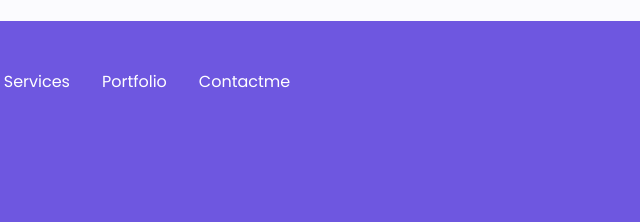
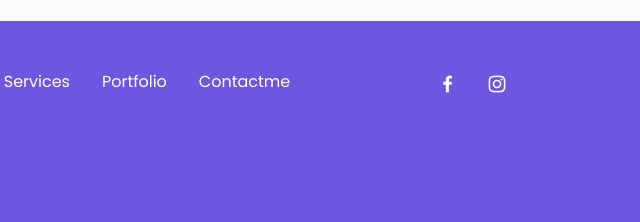
Before and after one commit to BorisCaiza/MyPortfolio, a plain HTML site: page videojuegos.html in a window 1280 px wide. Shown: the part 1196-1418 px from the top of the page, 493-1133 px from the left. Drawn offline with nearby package versions, Linux system fonts and the light colour scheme.

Commit message:
Update videojuegos.html

```diff
--- a/videojuegos.html
+++ b/videojuegos.html
@@ -5,11 +5,12 @@
     <meta http-equiv="X-UA-Compatible" content="IE=edge">
     <meta name="viewport" content="width=device-width, initial-scale=1.0">
     <title>Boris Caiza</title>
-     <!--==================== SWIPER CSS ====================-->
-     <link rel="stylesheet" href="assets/css/swiper-bundle.min.css">
+         <link rel="stylesheet" href="https://unicons.iconscout.com/release/v4.0.0/css/line.css">
+        <!--==================== SWIPER CSS ====================-->
+        <link rel="stylesheet" href="assets/css/swiper-bundle.min.css">
 
-     <!--==================== CSS ====================-->
-     <link rel="stylesheet" href="assets/css/styles.css">
+        <!--==================== CSS ====================-->
+        <link rel="stylesheet" href="assets/css/styles.css">
 
 </head>
 <body>
```
